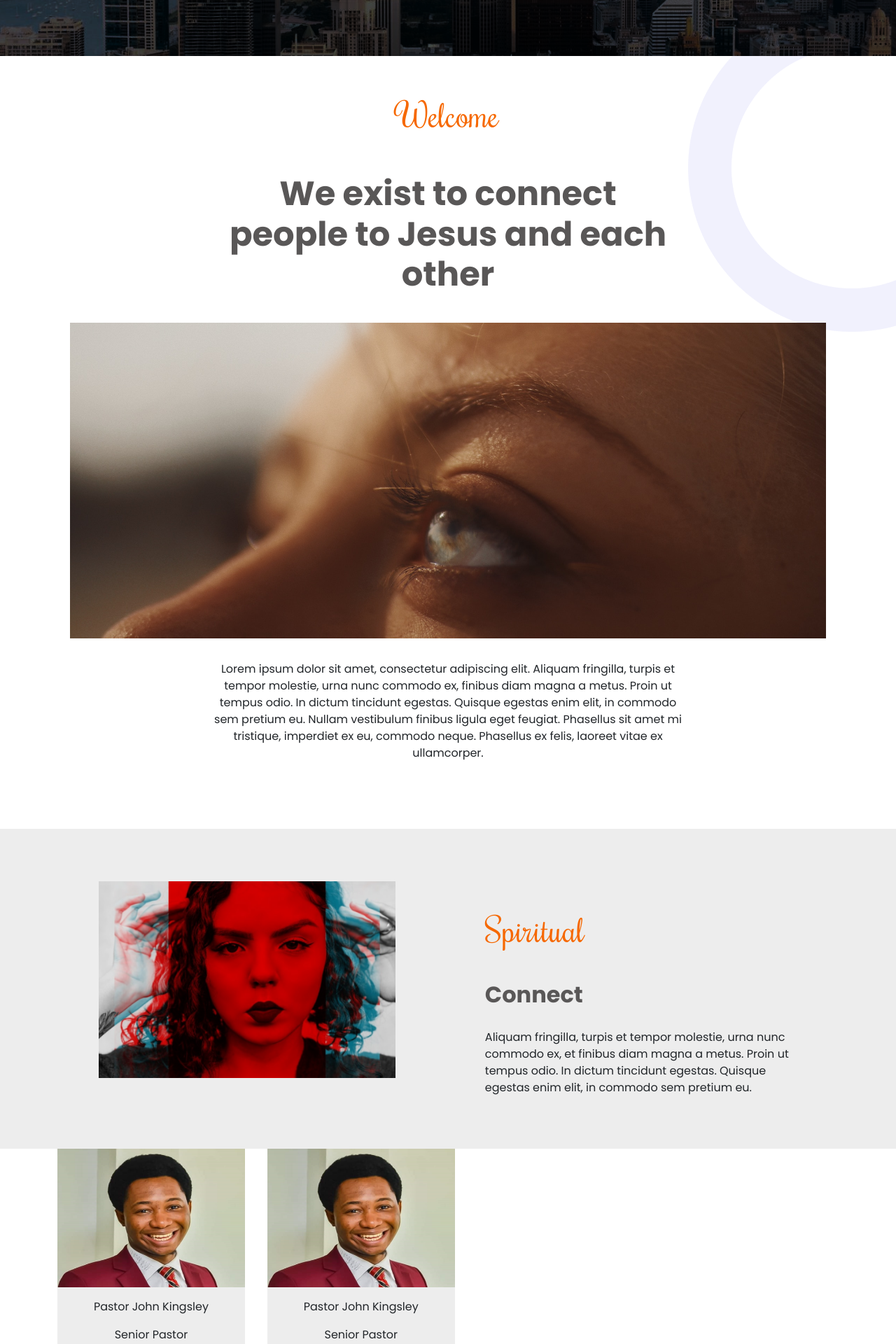
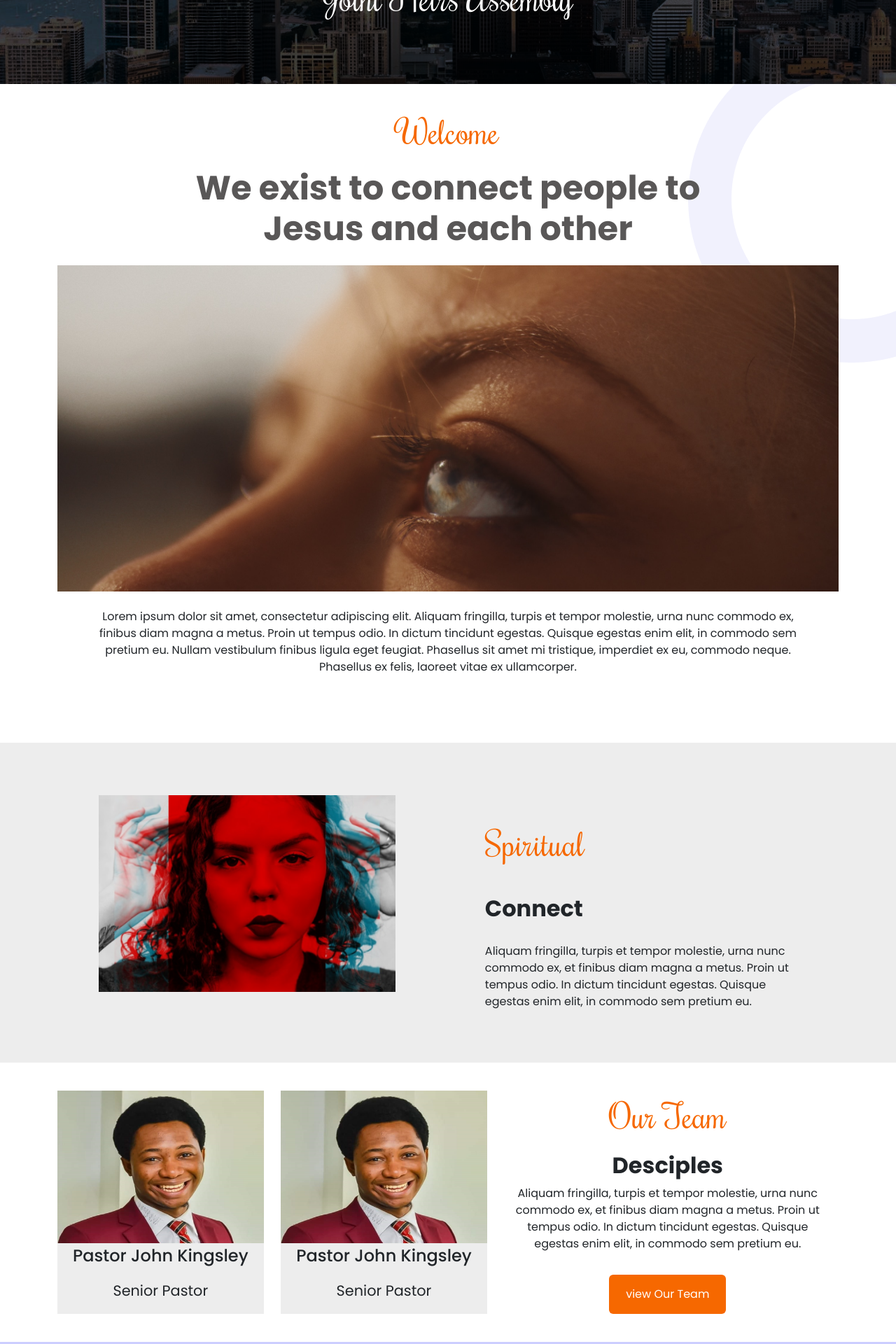
Before and after one commit to pin4eva/joint_heirs_frontend, a Next.js app: page /about in a window 1280 px wide. Shown: the part 240-2160 px from the top of the page at 70% size. Built offline with nearby package versions, Linux system fonts and the light colour scheme.

Commit message:
refactored styling on sections one and four

```diff
--- a/src/pages/about.tsx
+++ b/src/pages/about.tsx
@@ -14,15 +14,16 @@ const AboutPage = () => {
 					</div>
 				</div>
 				{/* ==============SECTION TwO=================== */}
+
 				<div className="section-two container">
-					<p>Welcome</p>
-					<h2>We exist to connect people to Jesus and each other</h2>
+					<p className="rochester">Welcome</p>
+					<h2 className="huge-text">We exist to connect people to Jesus and each other</h2>
 
 					<div className="section-two-image">
 						<div>
 							<img src="images/Rectangle76.png" alt="" />
 						</div>
-						<img className="playButton" src="images/playButton.png" alt="" />
+						{/* <img className="playButton" src="images/playButton.png" alt="" /> */}
 					</div>
 
 					<article>
@@ -55,32 +56,42 @@ const AboutPage = () => {
 
 				{/* ===============SECTION FOUR================ */}
 				<div className="section-four">
-					<div className="section-four inner container">
-						<div className="section-four-images">
-							<div className="pastor-john">
-								<div className="fit">
+					<div className="section-four-inner container">
+						<div className="section-four-inner_left">
+							<div className="section-four-image_container">
+								<div className="section-four-inner-image">
 									<img src="images/pst-john.png" alt="" />
-									<div className="overlay"></div>
+									<div className="overlay">
+										<span>
+											<i className="fa-brands fa-facebook-f"></i>
+											<i className="fa-brands fa-twitter"></i>
+										</span>
+									</div>
 								</div>
-								<div className="fit-text">
+								<div className="section-four-image_caption">
 									<p>Pastor John Kingsley </p>
 									<p>Senior Pastor</p>
 								</div>
 							</div>
 
-							<div className="pastor-john">
-								<div className="fit">
+							<div className="section-four-image_container">
+								<div className="section-four-inner-image">
 									<img src="images/pst-john.png" alt="" />
-									<div className="overlay"></div>
+									<div className="overlay">
+										<span>
+											<i className="fa-brands fa-facebook-f"></i>
+											<i className="fa-brands fa-twitter"></i>
+										</span>
+									</div>
 								</div>
-								<div className="fit-text">
+								<div className="section-four-image_caption">
 									<p>Pastor John Kingsley </p>
 									<p>Senior Pastor</p>
 								</div>
 							</div>
 						</div>
 
-						<div className="section-four-text">
+						<div className="section-four-inner_right">
 							<p className="rochester">Our Team</p>
 							<h2>Desciples</h2>
 							<p className="team-desc">
@@ -92,6 +103,7 @@ const AboutPage = () => {
 						</div>
 					</div>
 				</div>
+
 				{/* ===============SECTION FIVE=========== */}
 
 				<div className="section-five ">
--- a/src/styles/_helpers.scss
+++ b/src/styles/_helpers.scss
@@ -4,7 +4,7 @@
   font-size: 3rem;
 }
 
-h2{
+.huge-text{
   font-family: $poppins;
   font-weight: 700;
   font-size: 3rem;
--- a/src/styles/about.scss
+++ b/src/styles/about.scss
@@ -4,13 +4,15 @@
 
 	.top-section {
 		background-image: url("../assets/background.png");
-		min-height: 40vh;
+		min-height: 45vh;
 		display: grid;
 		place-items: center;
 		justify-content: center;
 		gap: 0.6rem;
+		text-align: center;
 
-
+		.top-section-inner {
+			padding-top: 3rem;
 			h1 {
 				font-weight: $poppins;
 				font-weight: 700;
@@ -34,73 +36,42 @@
 				opacity: 0.4;
 			}
 		}
+	}
 
 	//========END OF SECTION ONE=======
 
 	.section-two {
-		display: flex;
-		flex-direction: column;
-		align-items: center;
-		padding-top: 3rem;
-
-		p {
-			font-weight: 400;
-			font-size: 3rem;
-			font-family: $rochester;
-			color: $warning;
+		text-align: center;
+		p{
+			padding-top: 2rem;
 		}
-
-		h2 {
-			font-weight: 700;
-			font-size: 3rem;
-			width: 56%;
-			text-align: center;
-			padding-top: 2rem;
-
-			@media screen and (max-width: $md) {
-				width: 60%;
-				font-size: 30px;
-			}
-
-			@media screen and (max-width: $mobile) {
-				width: 80%;
+		.huge-text{
+			@media screen and (min-width: $md) {
+				width: 70%;
+				margin: 1rem auto;
 			}
 		}
 
-		.section-two-image {
-			position: relative;
-			margin-top: 2rem;
-
-			.playButton {
-				z-index: 3;
-				display: none;
-				position: fixed;
-				right: 30rem;
-				bottom: 11rem;
+		.section-two-image{
+			margin-top: 1.5rem;
+			width: 100%;
+			img{
+				width: 100%;
 			}
-
-			&>div {
-				width: 100%;
-
-				img {
-					width: 100%;
+		}
+		article{
+			margin-top: 1rem;
+			font-weight: 400;
+		    font-size: 1rem;
+		    font-family: $poppins;
+			@media screen and (min-width: $md){
+				width: 90%;
+				margin: 1.5rem auto;
 			}
 		}
 	}
 
-		article {
-			margin-top: 2rem;
-			width: 60%;
-			font-weight: 400;
-			font-size: 1rem;
-			font-family: $poppins;
-			text-align: center;
 
-			@media screen and (max-width: $md) {
-				width: 90%;
-			}
-		}
-	}
 
 	//===============END OF SECTION TWO==============
 
@@ -180,31 +151,32 @@
 	//==========END OF SECTION THREE==============
 
 	.section-four {
-
-		.section-four-images {
-			display: flex;
-			width: 60%;
+		.section-four-inner {
+			display: grid;
+			grid-template-columns: 1fr;
+			row-gap: 2rem;
+			text-align: center;
+			padding-block: 2.5rem;
+			@media screen and (min-width: $md) {
+				grid-template-columns: 55% 45%;
 				gap: 2rem;
-			height: 100%; //this height is not doing anything
-
-			@media screen and (max-width: $md) {
+			}
+			.section-four-inner_left {
+				display: grid;
+				gap: 1.5rem;
+				@media screen and (min-width: $md) {
+					grid-template-columns: 48% 48%;
+					justify-content: space-between;
+				}
+				.section-four-image_container {
 					width: 100%;
-				justify-content: center;
+					background: $light-gray;
+					.section-four-inner-image {
+						position: relative;
+						width: inherit;
+						img {
+							width: inherit;
 						}
-
-			// change this className
-			.pastor-john {
-				width: 40%;
-				// height: auto;
-
-				.fit {
-					width: 100%;
-					position: relative;
-
-					img {
-						width: 100%;
-					}
-
 						.overlay {
 							position: absolute;
 							top: 0;
@@ -214,51 +186,62 @@
 							height: 100%;
 							opacity: 0;
 							transition: all 400ms ease;
-
+							display: flex;
+							gap: 1rem;
+							span {
+								margin: auto auto;
+								display: flex;
+								gap: 2rem;
+								text-align: center;
+								color: #ffffff;
+								font-size: 0.8rem;
+								cursor: pointer;
+								i {
+									border: 1px solid white;
+									border-radius: 50%;
+									padding: 1rem;
+								}
+							}
 							&:hover {
-							opacity: 0.74;
+								opacity: 0.89;
 								transition: all 400ms ease;
 							}
 						}
 					}
-
-				.fit-text {
-					//change this className
-					width: 100%;
+					.section-four-image_caption {
 						background: $light-gray;
-					padding-top: 1rem;
-					padding-bottom: 1.5rem;
-					padding-inline: 1.5rem;
-					text-align: center;
+						& > p:first-child {
+							font-weight: 500;
+							font-size: 1.5rem;
+						}
+						& > p:nth-child(2) {
+							font-size: 1.3rem;
+						}
 					}
 				}
 			}
 
-		.section-four-text {
-			width: 60%;
-
-			@media screen and (max-width: $md) {
-				width: 100%;
-				text-align: center;
+			.section-four-inner_right {
+				@media screen and (min-width: $md) {
+					width: 90%;
 				}
-
 				h2 {
 					font-size: 2rem;
 					font-weight: 700;
-				margin-top: 0.1rem;
 				}
 
-			.team-desc {
-				font-weight: 400;
-				font-size: 1rem;
-				margin-top: 1.2rem;
+				.team-desc,
+				.btn {
+					@media screen and (min-width: 1400px) {
+						margin-top: 2rem;
 					}
-
+				}
 				.btn {
 					background: $warning;
 					border: none;
 					color: #ffffff;
 					margin-top: 1rem;
+					padding: 1rem 1.5rem;
 
 					&:hover {
 						background: transparent;
@@ -270,9 +253,11 @@
 			}
 		}
 
+	}
+
 	//=============END OF SECTION FOUR===========
 	.section-five {
-		background: #CCCEFF;
+		background: #ccceff;
 
 		.container {
 			display: flex;
@@ -281,7 +266,6 @@
 			@media screen and (max-width: $md) {
 				display: block;
 				padding-block: 3rem;
-
 			}
 
 			.section-five-text {
@@ -349,7 +333,6 @@
 
 			@media screen and (max-width: $md) {
 				display: block;
-
 			}
 
 			.image1 {
```
Lines whose indentation alone changed are shown as unchanged.
